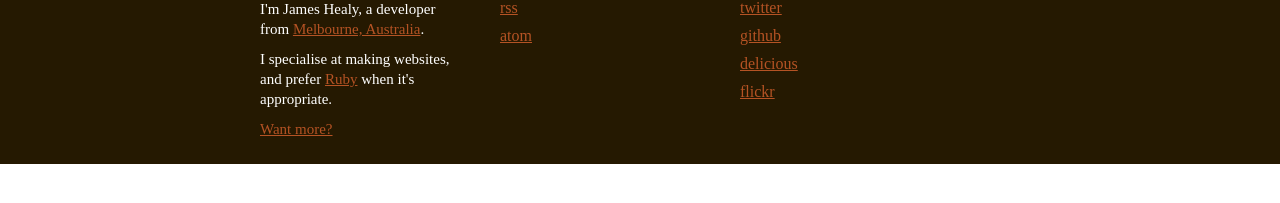
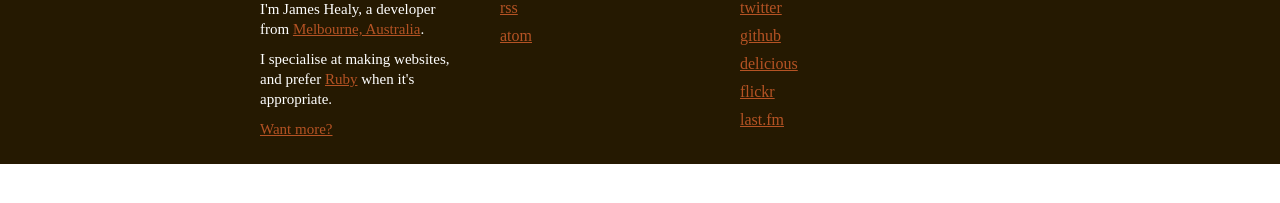
Before and after one commit to yob/yob.github.com, a Jekyll site: the page built from index.html, in a window 1280 px wide. Shown: the part 635-838 px from the top of the page. Built offline with Jekyll 4.4.1, drawn with Linux system fonts in a browser that asks for light colours.

Commit message:
add last.fm to footer links

```diff
--- a/_layouts/default.html
+++ b/_layouts/default.html
@@ -55,6 +55,7 @@
             <li><a href="http://github.com/yob">github</a></li>
             <li><a href="http://delicious.com/yob">delicious</a></li>
             <li><a href="http://flickr.com/photos/yob">flickr</a></li>
+            <li><a href="http://www.last.fm/user/jhealy">last.fm</a></li>
           </ul>
         </div>
         <div class="clear"></div>
```
